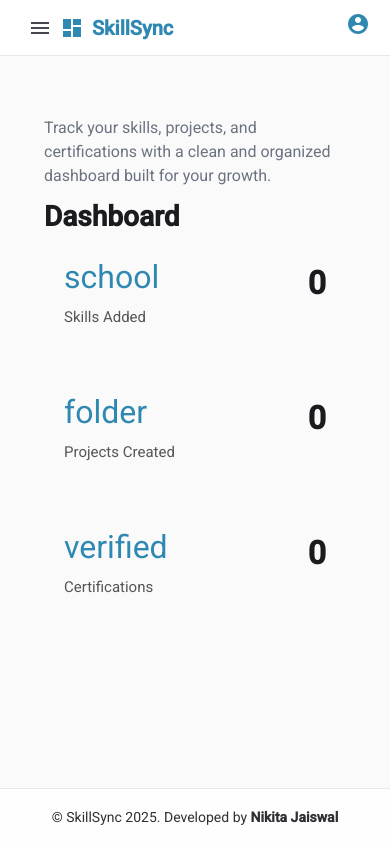
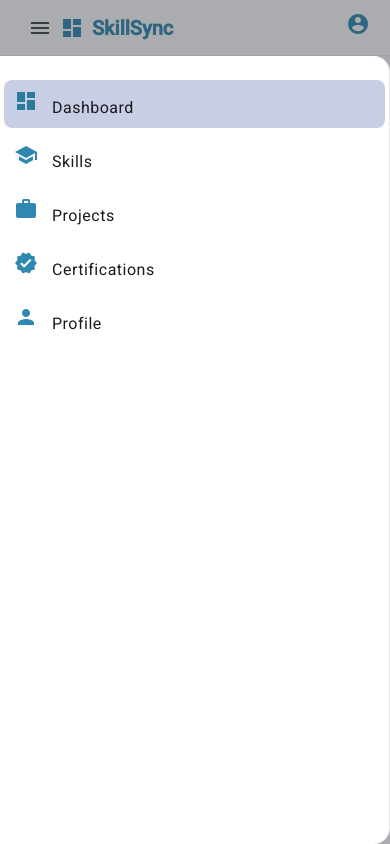
Before and after one commit to nikitajaiswal13/SkillSync, an Angular app: page /dashboard in a window 390 px wide. Both pictures are taken after a click on the button "menu". Built offline with nearby package versions, Linux system fonts and the light colour scheme.

Commit message:
Responsive Changed

```diff
--- a/angular.json
+++ b/angular.json
@@ -32,12 +32,14 @@
               {
                 "glob": "**/*",
                 "input": "public"
+              },
+              {
+                "glob": "_redirects",
+                "input": "src",
+                "output": "/"
               }
             ],
-            "styles": [
-              "src/custom-theme.scss",
-              "src/styles.css"
-            ]
+            "styles": ["src/custom-theme.scss", "src/styles.css"]
           },
           "configurations": {
             "production": {
--- a/src/app/layout/layout.css
+++ b/src/app/layout/layout.css
@@ -133,3 +133,30 @@ mat-sidenav-content {
   font-size: 20px;
      color: #2F88B1;
 }
+
+/* =========================
+   MOBILE TOP DRAWER ONLY
+   ========================= */
+@media (max-width: 768px) {
+
+  .sidenav {
+    width: 100%;
+  }
+
+  .mobile-sidenav {
+    position: fixed !important;
+    top: 56px; /* toolbar height */
+    left: 0;
+    right: 0;
+
+    height: auto;
+    max-height: calc(100vh - 56px);
+
+    transform: translateY(-100%);
+    transition: transform 0.3s ease;
+  }
+
+  mat-sidenav.mat-drawer-opened {
+    transform: translateY(0);
+  }
+}
--- a/src/app/layout/layout.html
+++ b/src/app/layout/layout.html
@@ -1,8 +1,12 @@
 <mat-sidenav-container class="container">
 
   <!-- SIDEBAR -->
-  <mat-sidenav #sidenav mode="side" opened class="sidenav">
-    <mat-nav-list>
+  <!-- <mat-sidenav #sidenav mode="side" opened class="sidenav"> -->
+  <!-- <mat-sidenav #sidenav mode="over" opened class="sidenav"> -->
+  <mat-sidenav #sidenav class="sidenav mobile-sidenav" [mode]="isMobile ? 'over' : 'side'" [opened]="!isMobile">
+
+
+    <!-- <mat-nav-list>
 
       <a mat-list-item routerLink="/dashboard" routerLinkActive="active-link">
         <mat-icon class="icon">dashboard</mat-icon>
@@ -29,7 +33,52 @@
         <span>Profile</span>
       </a>
 
+    </mat-nav-list> -->
+<mat-nav-list>
+
+  <a mat-list-item
+     routerLink="/dashboard"
+     routerLinkActive="active-link"
+     (click)="onNavClick()">
+    <mat-icon class="icon">dashboard</mat-icon>
+    <span>Dashboard</span>
+  </a>
+
+  <a mat-list-item
+     routerLink="/skills"
+     routerLinkActive="active-link"
+     (click)="onNavClick()">
+    <mat-icon class="icon">school</mat-icon>
+    <span>Skills</span>
+  </a>
+
+  <a mat-list-item
+     routerLink="/projects"
+     routerLinkActive="active-link"
+     (click)="onNavClick()">
+    <mat-icon class="icon">work</mat-icon>
+    <span>Projects</span>
+  </a>
+
+  <a mat-list-item
+     routerLink="/certifications"
+     routerLinkActive="active-link"
+     (click)="onNavClick()">
+    <mat-icon class="icon">verified</mat-icon>
+    <span>Certifications</span>
+  </a>
+
+  <a mat-list-item
+     routerLink="/profile"
+     routerLinkActive="active-link"
+     (click)="onNavClick()">
+    <mat-icon class="icon">person</mat-icon>
+    <span>Profile</span>
+  </a>
+
 </mat-nav-list>
+
+
   </mat-sidenav>
 
 
--- a/src/app/layout/layout.ts
+++ b/src/app/layout/layout.ts
@@ -1,5 +1,5 @@
-import { Component } from '@angular/core';
-import { Storage } from '../core/storage';
+import { Component, HostListener, ViewChild } from '@angular/core';
+import { MatSidenav } from '@angular/material/sidenav';
 
 @Component({
   selector: 'app-layout',
@@ -9,6 +9,22 @@ import { Storage } from '../core/storage';
 })
 export class Layout {
 
+  @ViewChild('sidenav') sidenav!: MatSidenav;
 
+  isMobile = false;
 
+  constructor() {
+    this.checkScreen();
+  }
+
+  @HostListener('window:resize')
+  checkScreen() {
+    this.isMobile = window.innerWidth <= 768;
+  }
+
+  onNavClick() {
+    if (this.isMobile) {
+      this.sidenav.close();
+    }
+  }
 }
```
Also changed, not shown: 1 other file (tests, documents, lock files or other folders). Lines whose indentation alone changed are shown as unchanged.
